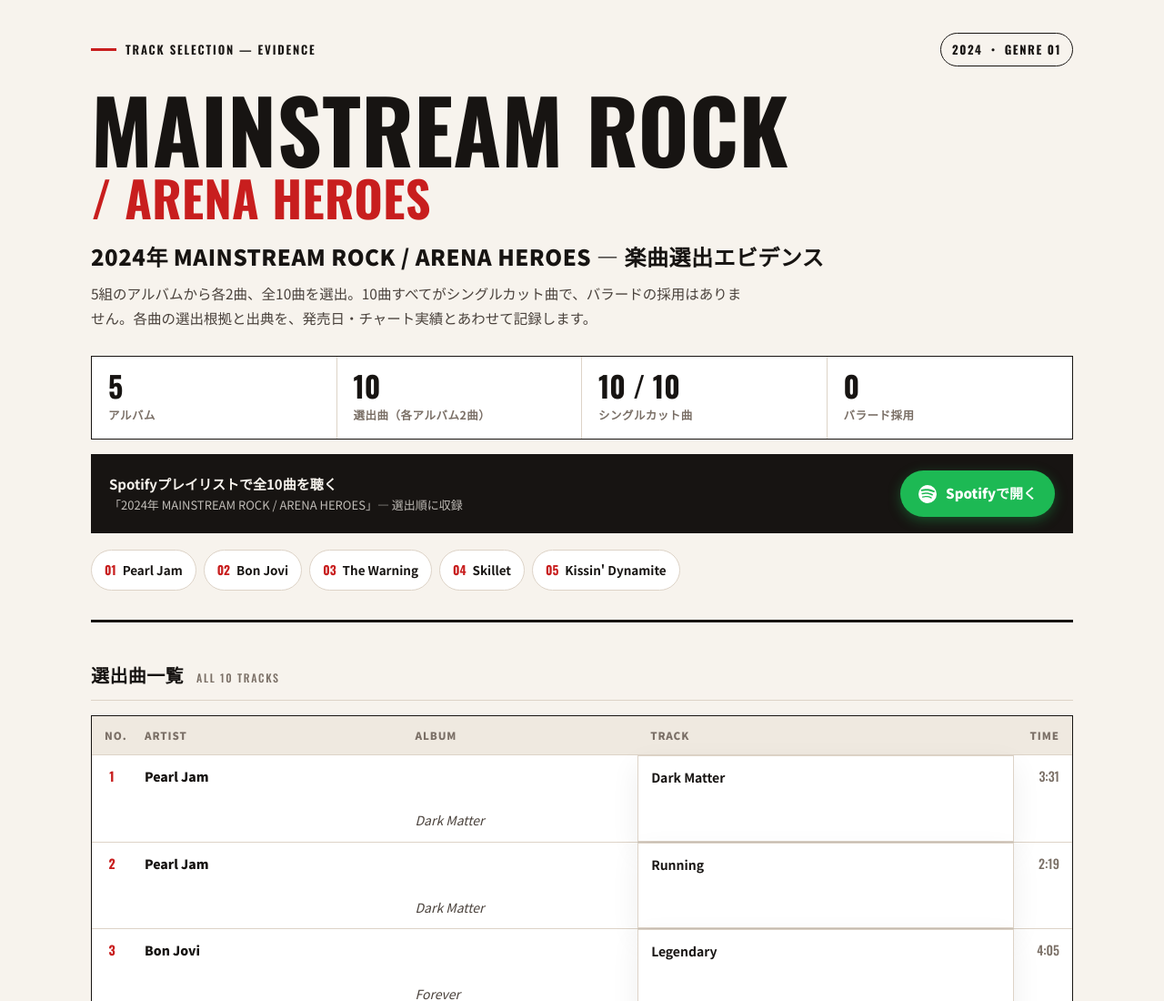
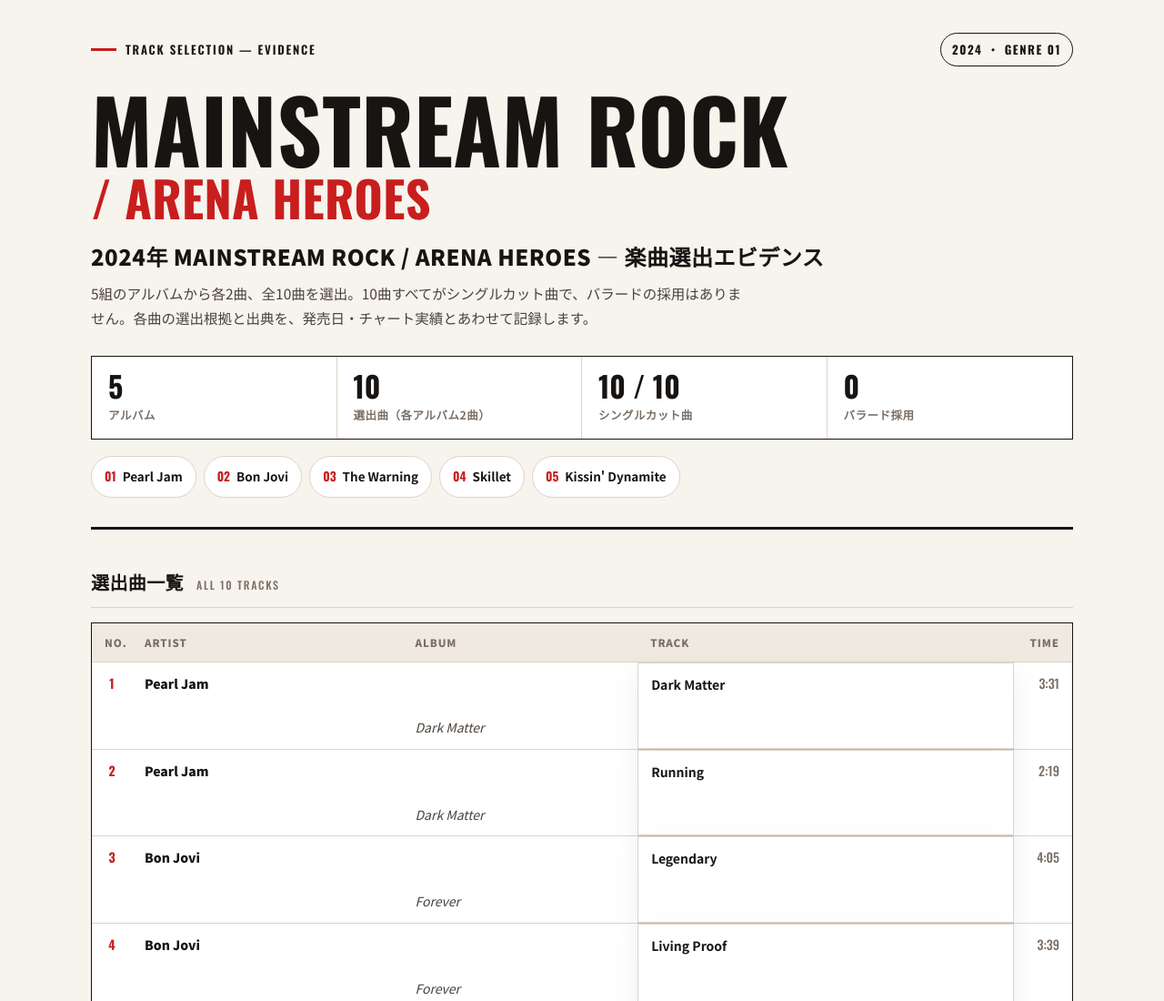
Before and after one commit to hrykhr/rock-playlists, a plain HTML site: page 2024/2024 MAINSTREAM ROCK _ ARENA HEROES 楽曲選出.html in a window 1280 px wide. Shown: the top 1100 px of the page at 91% size. Drawn offline with nearby package versions, Linux system fonts and the light colour scheme.

Commit message:
2024 MAINSTREAM 楽曲選出ページからSpotifyリンクを削除

```diff
--- a/2024/2024 MAINSTREAM ROCK _ ARENA HEROES 楽曲選出.html
+++ b/2024/2024 MAINSTREAM ROCK _ ARENA HEROES 楽曲選出.html
@@ -23,8 +23,6 @@
     --accent:#c81e1e;
     --accent-ink:#fff;
     --gold:#b7791f;
-    --spotify:#1db954;
-    --spotify-dark:#148a3c;
     --chip:#171412;
     --chip-ink:#f7f3ed;
     --warn-bg:#fff7e6;
@@ -75,13 +73,6 @@
   .stat:last-child{border-right:none}
   .stat b{font-family:Oswald,sans-serif;font-size:32px;line-height:1;display:block;font-weight:700}
   .stat span{font-size:12.5px;color:var(--muted);font-weight:700;letter-spacing:.04em}
-  .spotify-bar{display:flex;flex-wrap:wrap;gap:14px;align-items:center;justify-content:space-between;background:var(--ink);color:var(--bg);padding:18px 20px;margin-top:16px}
-  @media (prefers-color-scheme: dark){ .spotify-bar{background:#f2ece6;color:#171412} }
-  .spotify-bar p{margin:0;font-weight:700;font-size:15px;line-height:1.5}
-  .spotify-bar small{display:block;font-weight:400;opacity:.75;font-size:13px;margin-top:2px}
-  .btn-spotify{display:inline-flex;align-items:center;gap:10px;background:var(--spotify);color:#fff !important;text-decoration:none;font-weight:900;font-size:15px;padding:12px 20px;border-radius:999px;min-height:48px;white-space:nowrap;box-shadow:0 4px 14px rgba(29,185,84,.35)}
-  .btn-spotify:hover{background:var(--spotify-dark)}
-  .btn-spotify svg{flex:none}
   /* NAV */
   .album-nav{display:flex;flex-wrap:wrap;gap:8px;padding:18px 0 4px}
   .album-nav a{text-decoration:none;font-weight:700;font-size:13.5px;border:1px solid var(--line);background:var(--card);padding:10px 14px;border-radius:999px;min-height:40px;display:inline-flex;align-items:center}
@@ -159,8 +150,6 @@
     .ov-row .track{grid-area:track;padding-top:0}
     .ov-row .time{grid-area:time}
     .ov-head{display:none}
-    .spotify-bar{flex-direction:column;align-items:stretch;text-align:left}
-    .btn-spotify{justify-content:center}
     .album-num{font-size:40px}
   }
 </style>
@@ -185,14 +174,6 @@
       <div class="stat"><b>10</b><span>選出曲（各アルバム2曲）</span></div>
       <div class="stat"><b>10 / 10</b><span>シングルカット曲</span></div>
       <div class="stat"><b>0</b><span>バラード採用</span></div>
-    </div>
-
-    <div class="spotify-bar">
-      <p>Spotifyプレイリストで全10曲を聴く<small>「2024年 MAINSTREAM ROCK / ARENA HEROES」— 選出順に収録</small></p>
-      <a class="btn-spotify" href="https://open.spotify.com/playlist/46TIILk4kDtN0OK84qY4m4" target="_blank" rel="noopener">
-        <svg width="20" height="20" viewBox="0 0 24 24" fill="currentColor" aria-hidden="true"><path d="M12 0a12 12 0 1 0 0 24 12 12 0 0 0 0-24zm5.5 17.3a.75.75 0 0 1-1 .25c-2.9-1.77-6.54-2.17-10.83-1.19a.75.75 0 1 1-.33-1.46c4.7-1.07 8.72-.6 12 1.15.34.2.45.65.16 1zm1.47-3.85a.94.94 0 0 1-1.29.31c-3.31-2.03-8.36-2.62-12.27-1.44a.94.94 0 1 1-.54-1.8c4.47-1.35 10.03-.7 13.8 1.62.42.26.56.87.3 1.31zm.13-4.01C15.15 7.1 8.6 6.88 4.68 8.07a1.13 1.13 0 1 1-.65-2.16c4.66-1.41 12.17-1.14 16.9 1.66a1.13 1.13 0 0 1-1.15 1.94z"/></svg>
-        Spotifyで開く
-      </a>
     </div>
 
     <nav class="album-nav" aria-label="アルバムへ移動">
```
